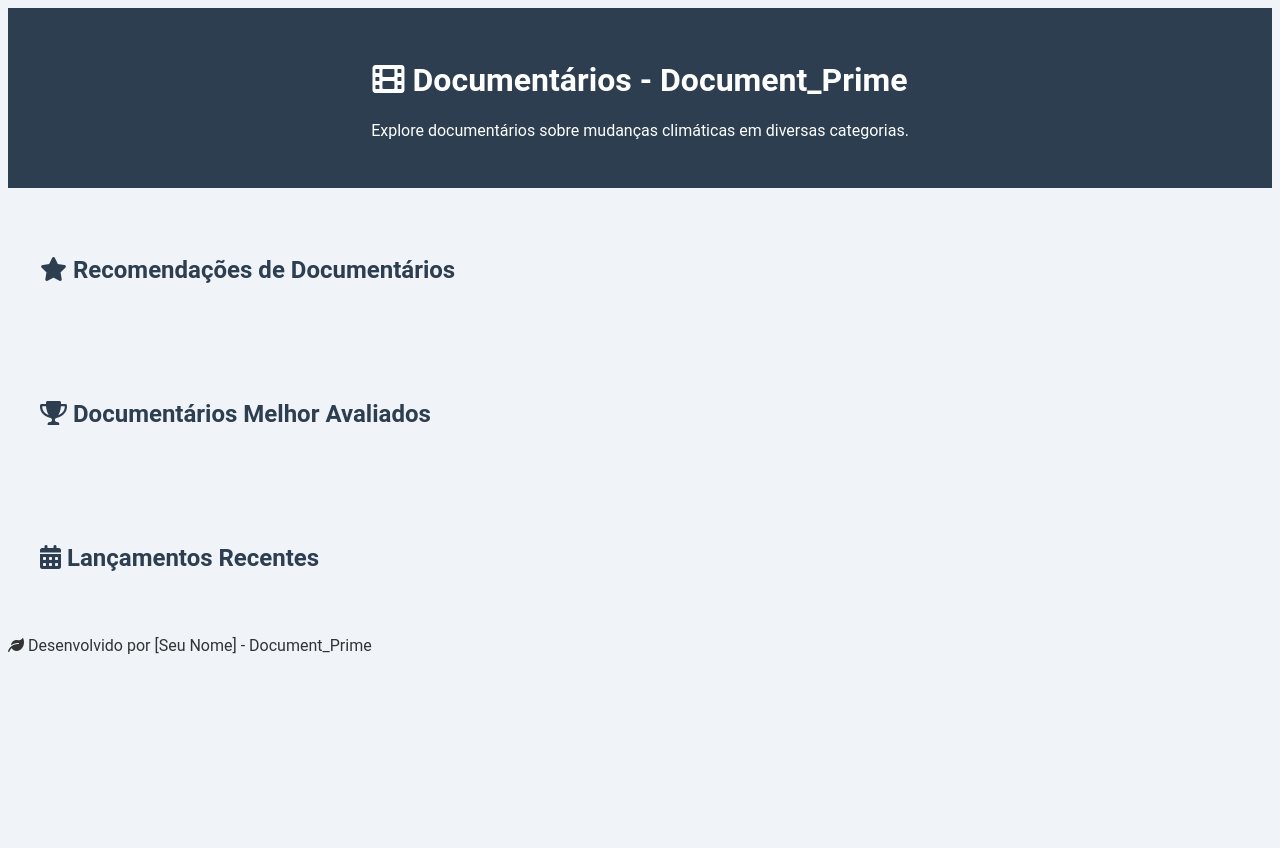
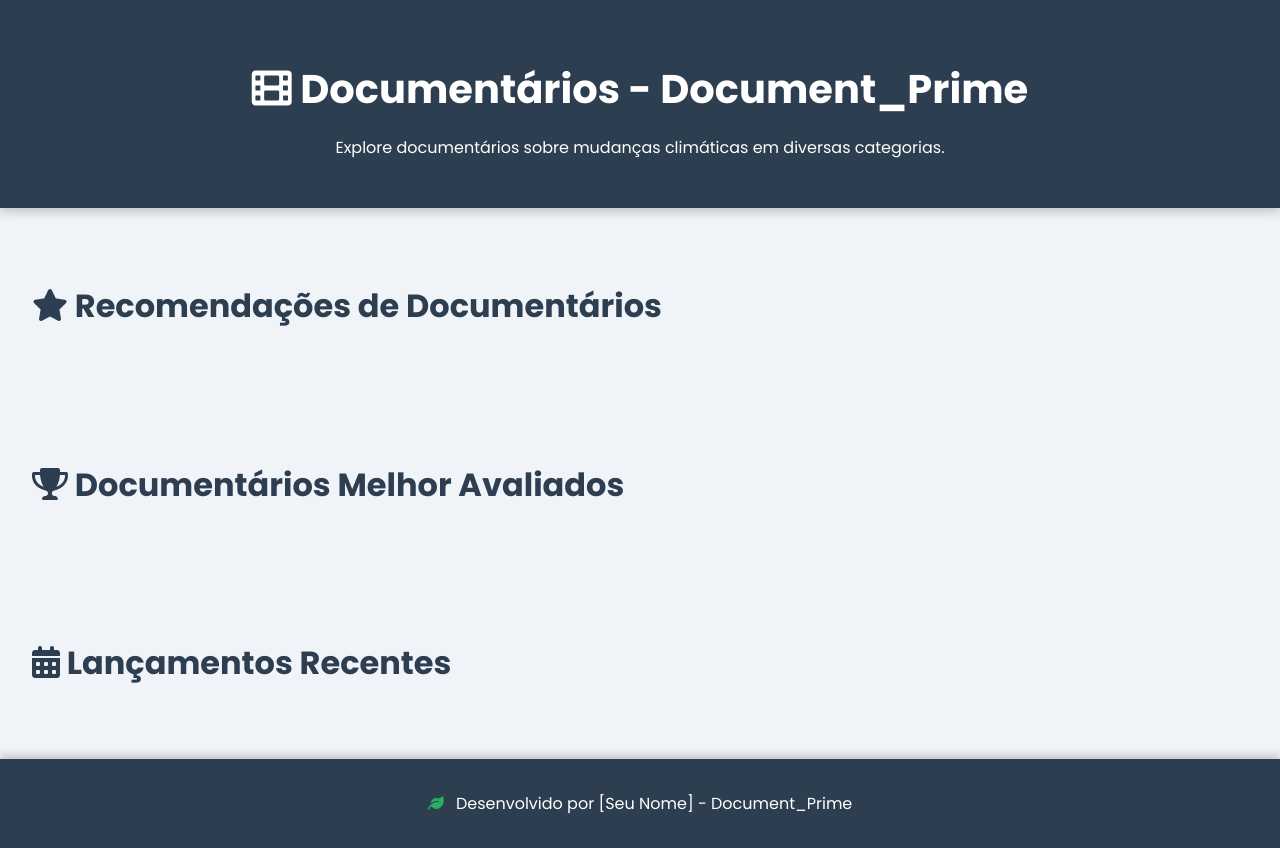
Before and after one commit to bg777777/Document_Prime, a plain HTML site: page public/index.html in a window 1280 px wide. Before the commit the page ends 800 px from the top, so only its background shows below. Drawn offline with nearby package versions, Linux system fonts and the light colour scheme; files that its build step writes are made by us from their sources.

Commit message:
feat: add animations, icons and fonts

```diff
--- a/public/css/styles.css
+++ b/public/css/styles.css
@@ -1,7 +1,9 @@
 body {
-    font-family: 'Roboto', sans-serif;
+    font-family: 'Poppins', sans-serif;
     background-color: #f0f4f8;
     color: #333;
+    margin: 0;
+    padding: 0;
 }
 
 header {
@@ -9,6 +11,12 @@ header {
     color: white;
     text-align: center;
     padding: 2rem;
+    box-shadow: 0 4px 10px rgba(0, 0, 0, 0.2);
+}
+
+header h1 {
+    font-size: 2.5rem;
+    margin-bottom: 0.5rem;
 }
 
 section {
@@ -16,12 +24,13 @@ section {
     margin: 1rem 0;
 }
 
-h2 {
+.section h2 {
+    font-size: 2rem;
     color: #2c3e50;
-    margin-bottom: 1rem;
+    margin-bottom: 1.5rem;
 }
 
-.section-list {
+.documentary-list {
     display: grid;
     grid-template-columns: repeat(auto-fit, minmax(300px, 1fr));
     gap: 20px;
@@ -29,17 +38,54 @@ h2 {
 
 .card {
     background-color: white;
-    padding: 1rem;
+    padding: 1.5rem;
+    border-radius: 12px;
+    box-shadow: 0 4px 8px rgba(0, 0, 0, 0.1);
+    transition: transform 0.3s, box-shadow 0.3s;
+    position: relative;
+    overflow: hidden;
+}
+
+.card img {
+    width: 100%;
     border-radius: 8px;
-    box-shadow: 0 4px 8px rgba(0, 0, 0, 0.1);
 }
 
 .card h3 {
-    font-size: 1.5rem;
-    margin-bottom: 0.5rem;
+    font-size: 1.75rem;
+    margin: 1rem 0;
+    color: #34495e;
 }
 
 .card p {
     font-size: 1rem;
     color: #555;
 }
+
+.card:hover {
+    transform: translateY(-10px);
+    box-shadow: 0 8px 16px rgba(0, 0, 0, 0.2);
+}
+
+
+.animate__animated {
+    animation-duration: 1s;
+}
+
+.animate__fadeInLeft, .animate__fadeInRight, .animate__fadeInUp {
+    animation-delay: 0.5s;
+}
+
+footer {
+    background-color: #2c3e50;
+    color: white;
+    text-align: center;
+    padding: 1rem;
+    font-size: 1rem;
+    box-shadow: 0 -4px 8px rgba(0, 0, 0, 0.2);
+}
+
+footer i {
+    color: #27ae60;
+    margin-right: 8px;
+}
```
